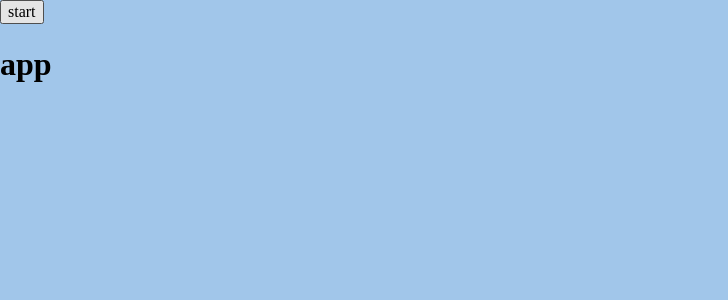
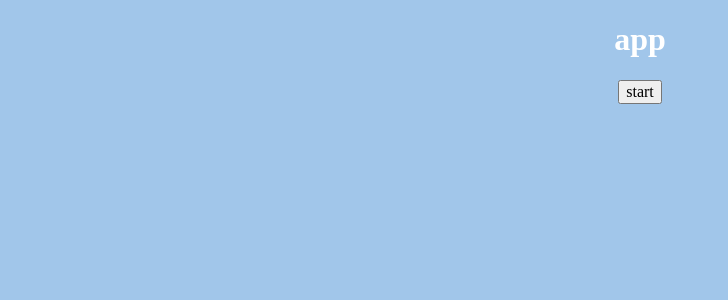
Before and after one commit to shannonmoranetz/ctrl-app, a React (Create React App) app: page / in a window 1280 px wide. Shown: the top 300 px of the page, without its empty margins (0-728 px from the left). Built offline with nearby package versions, Linux system fonts and the light colour scheme.

Commit message:
Fix background color fill height

```diff
--- a/src/components/App.js
+++ b/src/components/App.js
@@ -23,8 +23,8 @@ export default class App extends Component {
     if (this.state.renderSplash) {
       return (
         <div className="splash-container">
+          <h1 className="app-title">app</h1>
           <Splash toggleSplash={this.toggleSplash}/>
-          <h1 className="app-title">app</h1>
         </div>
       )
     } else {
--- a/src/styles/App.scss
+++ b/src/styles/App.scss
@@ -2,6 +2,17 @@ body {
   background-color: $app-bg-color;
 }
 
-.app-title {
 
-}
+
+
+
+
+
+
+  // display: grid;
+  // grid-template-rows: 1fr 1fr 1fr;
+  // grid-template-columns: 1fr 1fr 1fr;
+  // grid-template-areas:
+  // "empty message message"
+  // "empty main none"
+  // "options footer none";
--- a/src/styles/Splash.scss
+++ b/src/styles/Splash.scss
@@ -1,4 +1,9 @@
 .splash-container {
   background-color: $splash-bg-color;
+  grid-area: main;
+  display: flex;
+  flex-direction: column;
+  align-items: center;
+  color: white;
   height: 100vh;
 }
```
